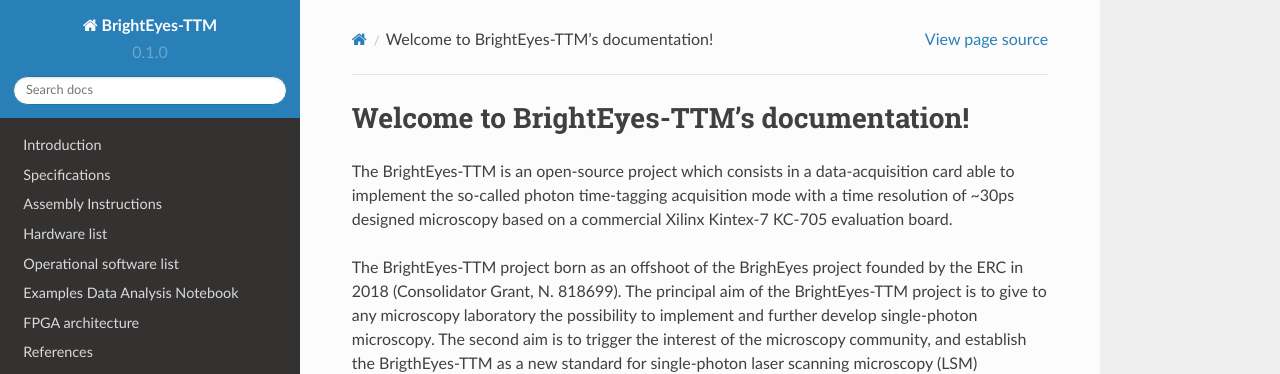
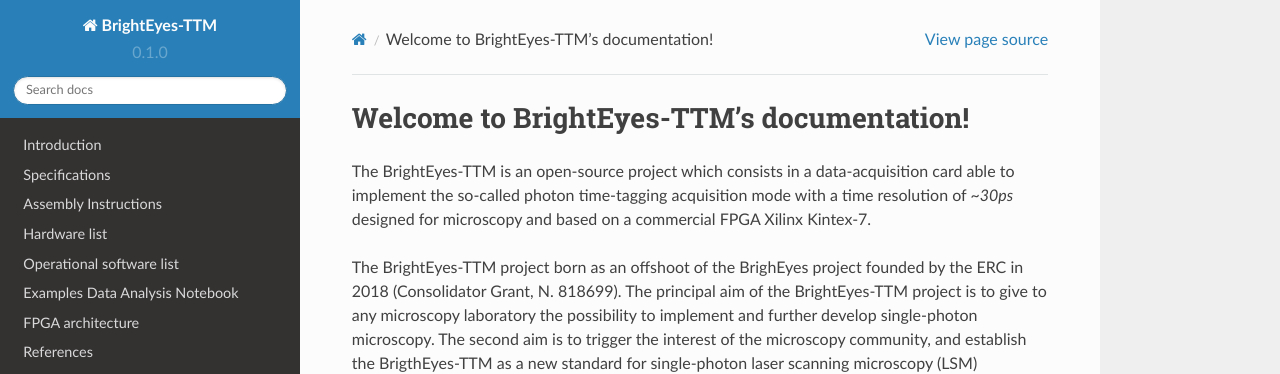
Before and after one commit to mattia-donato/BrightEyes-TTM-docs, a Sphinx documentation site: the page built from docs/source/index.md, in a window 1280 px wide. Shown: the top 374 px of the page. Built offline with Sphinx 7.4.7 and the Read the Docs theme 2.0.0, drawn with Linux system fonts in a browser that asks for light colours.

Commit message:
Update index.md

```diff
--- a/docs/source/index.md
+++ b/docs/source/index.md
@@ -20,7 +20,7 @@
 
 # Welcome to BrightEyes-TTM's documentation!
 
-The BrightEyes-TTM is an open-source project which consists in a data-acquisition card able to implement the so-called photon time-tagging acquisition mode with a time resolution of ~30ps designed microscopy based on a commercial Xilinx Kintex-7 KC-705 evaluation board.
+The BrightEyes-TTM is an open-source project which consists in a data-acquisition card able to implement the so-called photon time-tagging acquisition mode with a time resolution of *~30ps* designed for microscopy and based on a commercial FPGA Xilinx Kintex-7.
 
 The BrightEyes-TTM project born as an offshoot of the BrighEyes project founded by the ERC in 2018 (Consolidator Grant, N. 818699). The principal aim of the BrightEyes-TTM project is to give to any microscopy laboratory the possibility to implement and further develop single-photon microscopy. The second aim is to trigger the interest of the microscopy community, and establish the BrigthEyes-TTM as a new standard for single-photon laser scanning microscopy (LSM) experiments.
 
```
